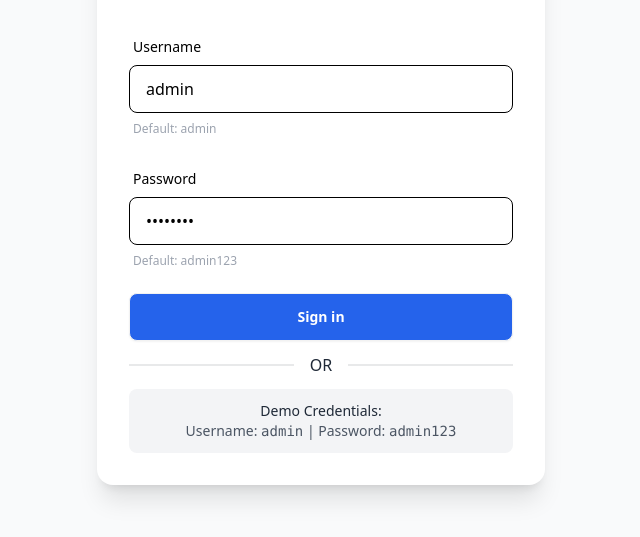
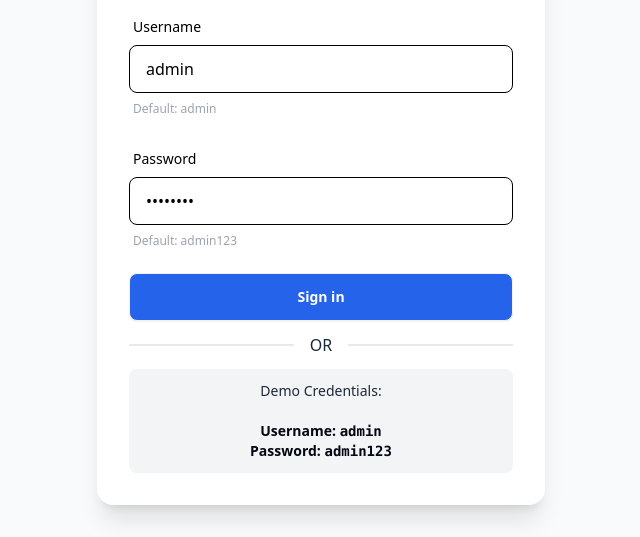
Before and after one commit to tajcreator/api-file-ass5, a plain HTML site: page index.html in a window 1280 px wide. Shown: the part 263-800 px from the top of the page, without its empty margins (319-959 px from the left). Drawn offline with nearby package versions, Linux system fonts and the light colour scheme.

Commit message:
font change

```diff
--- a/index.html
+++ b/index.html
@@ -60,8 +60,8 @@
                <div class="divider">OR</div>
 
                 <div class="text-center text-sm bg-gray-100 p-3 rounded-lg">
-                    <p class="font-medium">Demo Credentials:</p>
-                    <p class="text-gray-600">Username: <span class="font-mono">admin</span> | Password: <span class="font-mono">admin123</span></p>
+                    <p class="font-medium">Demo Credentials:</p><br>
+                    <p class="text-gray-950 font-bold">Username: <span class="font-mono">admin</span> <br> Password: <span class="font-mono">admin123</span></p>
                 </div>
             </div>
         </div>
```
